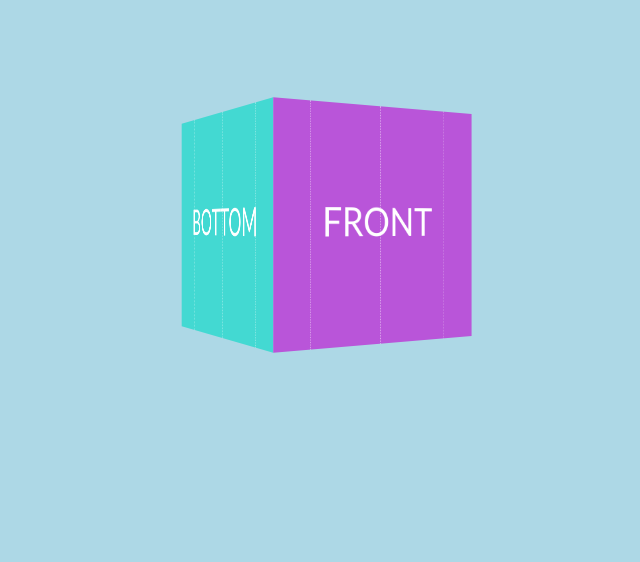
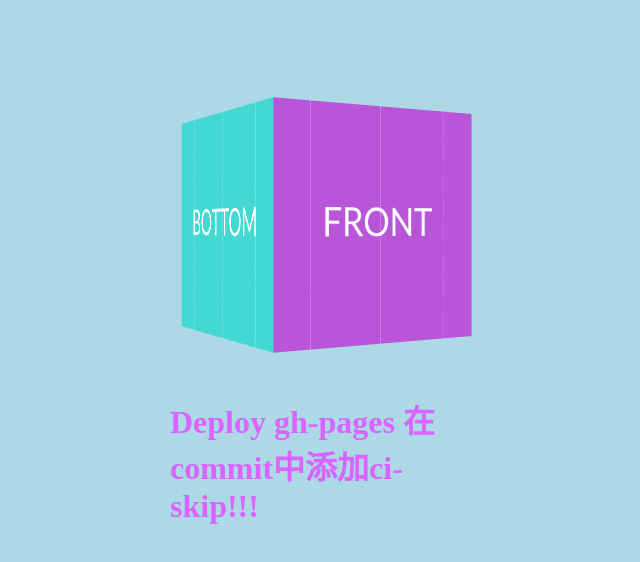
Before and after one commit to ChenYCL/3d_cube, a website built with webpack: page index.html in a window 1280 px wide. Shown: the whole page, without its empty margins (320-960 px from the left). Built offline with nearby package versions, Linux system fonts and the light colour scheme.

Commit message:
部署:解决gh-pages失败

```diff
--- a/index.html
+++ b/index.html
@@ -255,6 +255,9 @@
           <span>right</span>
         </div>
       </div>
+      <div>
+        <h1 style="color: #d964ff;font-weight: bold">Deploy gh-pages 在commit中添加ci-skip!!!</h1>
+      </div>
     </div>
     <script src="main.js"></script>
   </body>
```
